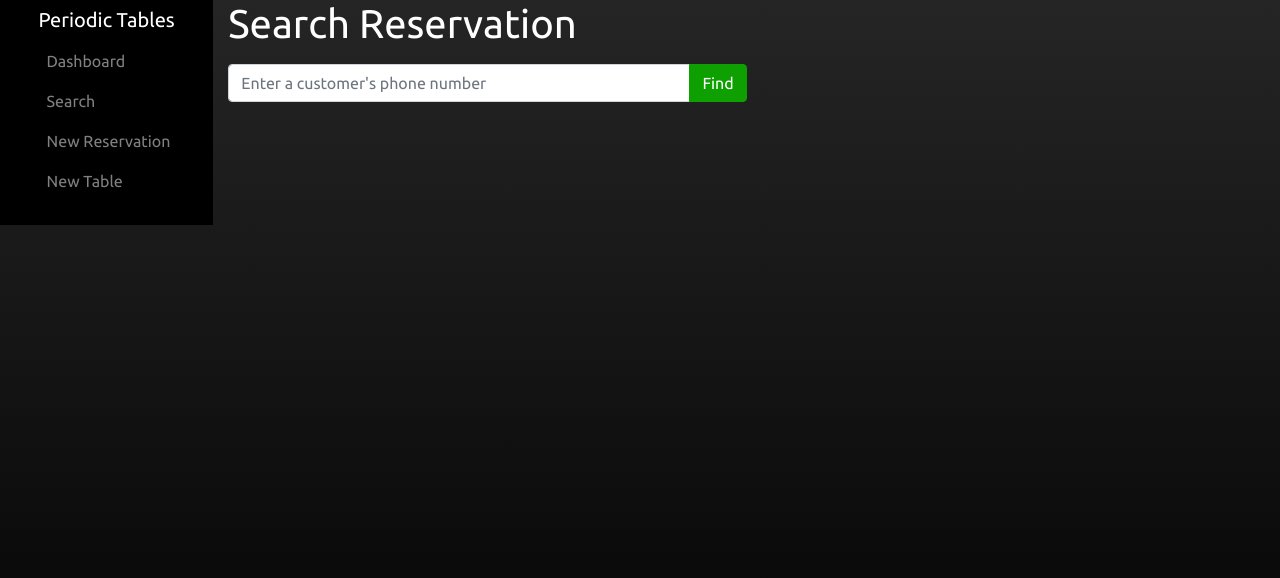
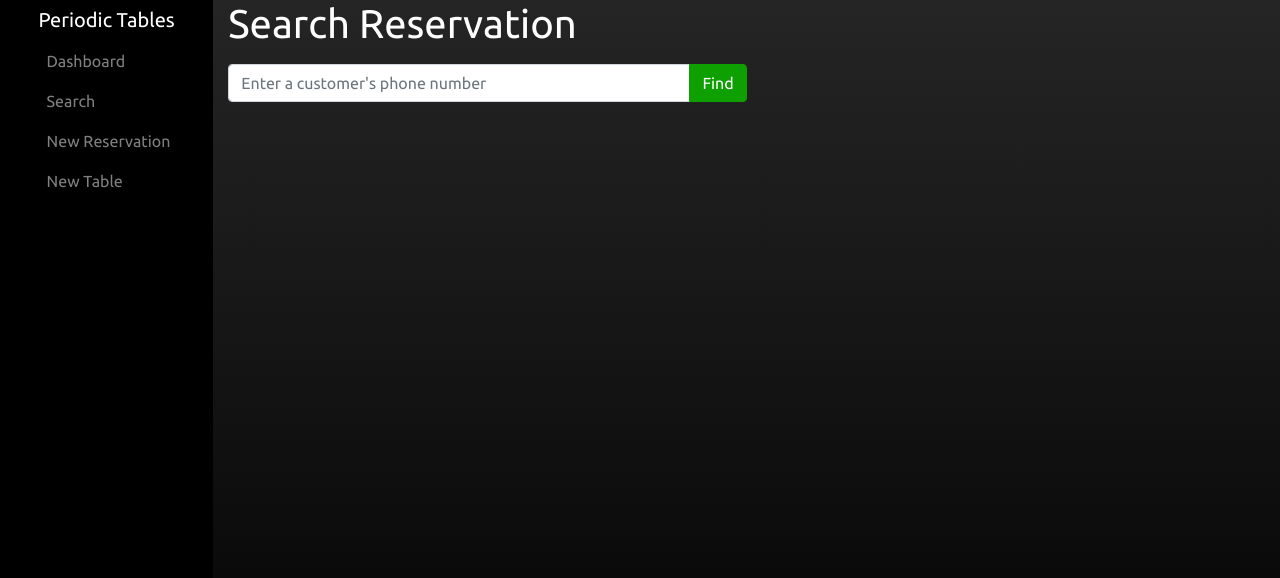
Before and after one commit to emrahisik/restaurant-reservation-app, a React (Create React App) app in the folder front-end/: page /search in a window 1280 px wide. Shown: the top 578 px of the page. Built offline with nearby package versions, Linux system fonts and the light colour scheme; no server answers; a web font is replaced by a local one.

Commit message:
audit fix

```diff
--- a/front-end/src/layout/Layout.css
+++ b/front-end/src/layout/Layout.css
@@ -14,6 +14,7 @@ body{
 
 .navbar{
 background-color: black;
+height: 100vh;
 }
 .side-bar {
   background-color: #000000;
```
Also changed, not shown: front-end/package.json (+4 -3 lines), 1 other file (tests, documents, lock files or other folders).
